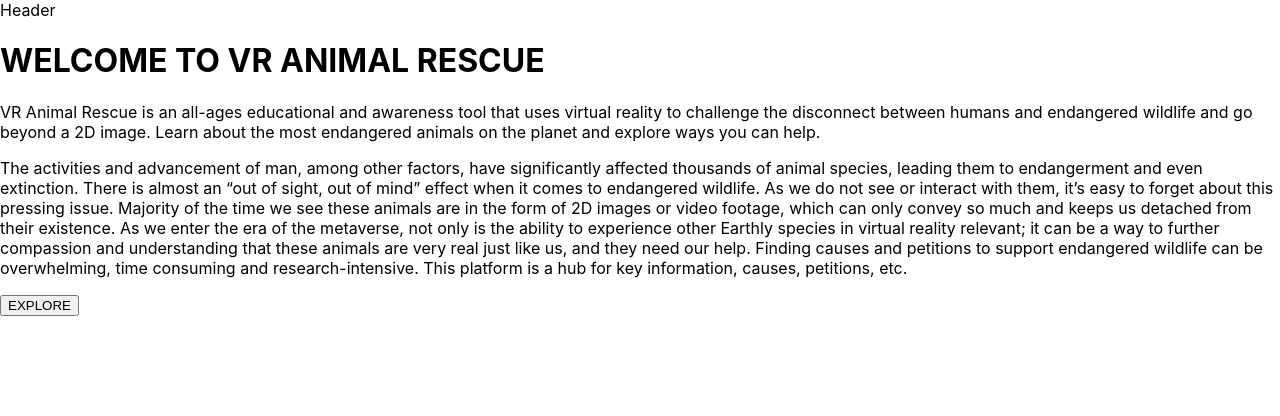
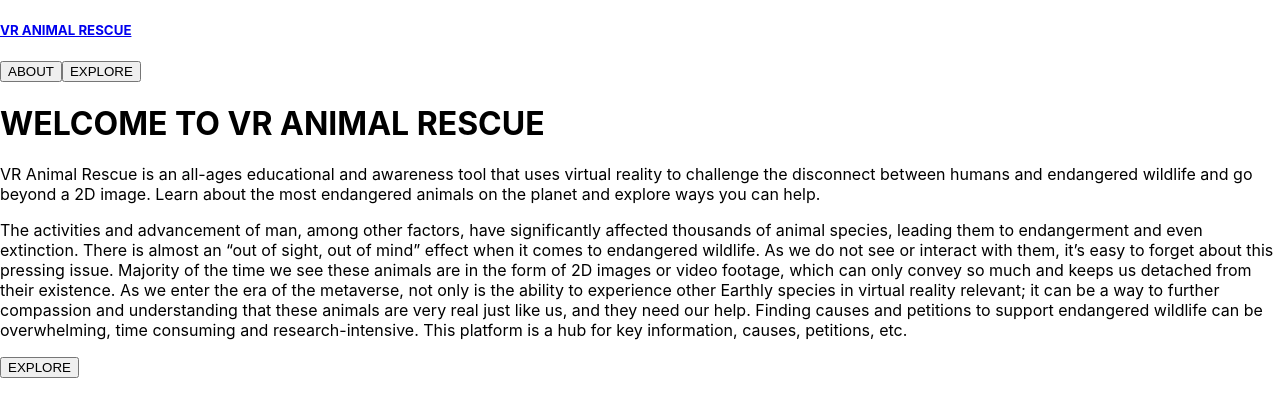
Before and after one commit to aryannaf/animal-guardian, a React (Create React App) app: page / in a window 1280 px wide. Shown: the top 416 px of the page. Built offline with nearby package versions, Linux system fonts and the light colour scheme.

Commit message:
Created header component with navigation

```diff
--- a/src/components/Header/Header.js
+++ b/src/components/Header/Header.js
@@ -1,8 +1,24 @@
-import React from 'react'
+import React from 'react';
+import './Header.scss';
+import { NavLink } from 'react-router-dom';
 
 function Header() {
   return (
-    <div>Header</div>
+    <div>
+      <div>
+        <NavLink to="/">
+          <h5>VR ANIMAL RESCUE</h5>
+        </NavLink>
+      </div>
+      <nav>
+        <NavLink to="/">
+          <button>ABOUT</button>
+        </NavLink>
+        <NavLink to="/explore">
+          <button>EXPLORE</button>
+        </NavLink>
+      </nav>
+    </div>
   )
 }
 
```
